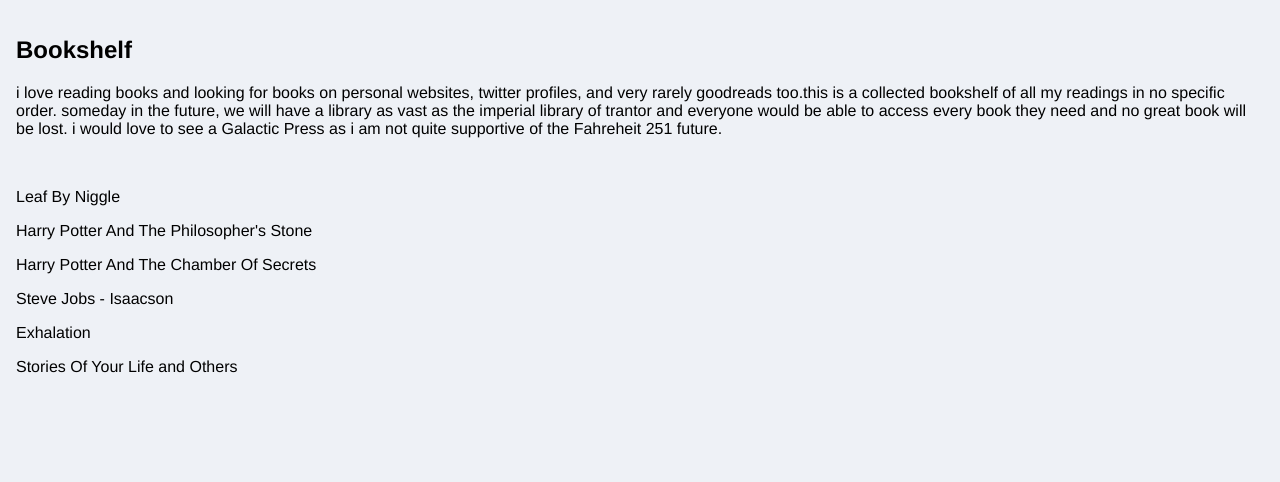
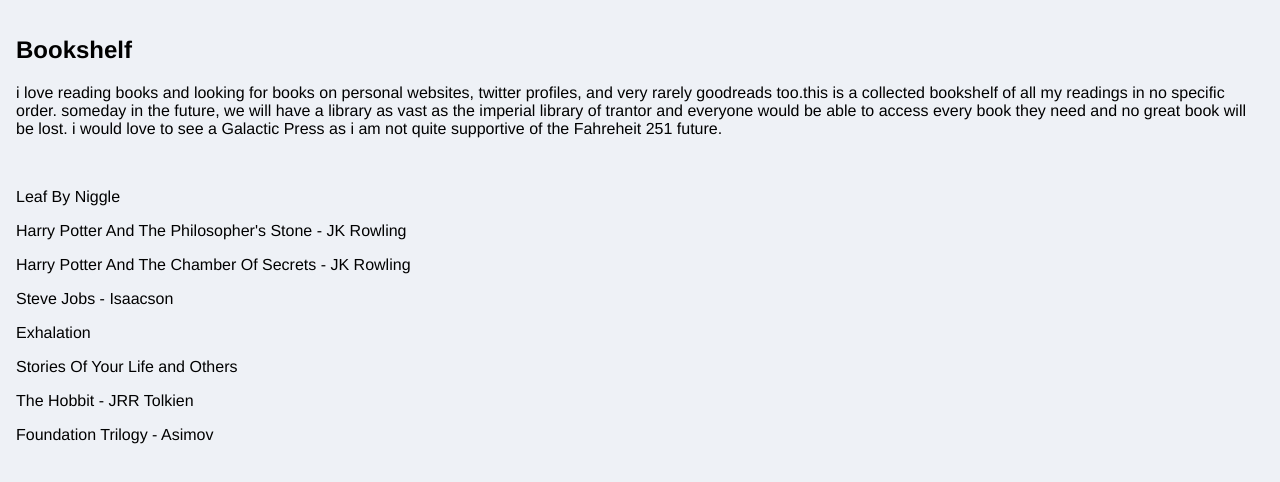
Before and after one commit to rauzaruku/rauzaruku.github.io, a plain HTML site: page books.html in a window 1280 px wide. Drawn offline with Linux system fonts and the light colour scheme.

Commit message:
added more books

```diff
--- a/books.html
+++ b/books.html
@@ -19,11 +19,13 @@
     <p> i love reading books and looking for books on personal websites, twitter profiles, and very rarely goodreads too.this is a collected bookshelf of all my readings in no specific order. someday in the future, we will have a library as vast as the imperial library of trantor and everyone would be able to access every book they need and no great book will be lost. i would love to see a Galactic Press as i am not quite supportive of the Fahreheit 251 future.</p>
     <br/>
     <p>Leaf By Niggle</p>
-    <p>Harry Potter And The Philosopher's Stone</p>
-    <p>Harry Potter And The Chamber Of Secrets</p>
+    <p>Harry Potter And The Philosopher's Stone - JK Rowling</p>
+    <p>Harry Potter And The Chamber Of Secrets - JK Rowling</p>
     <p>Steve Jobs - Isaacson</p>
     <p>Exhalation</p>
     <p>Stories Of Your Life and Others</p>
+    <p>The Hobbit - JRR Tolkien</p>
+    <p>Foundation Trilogy - Asimov</p>
 
   </div>
 </body>
```
